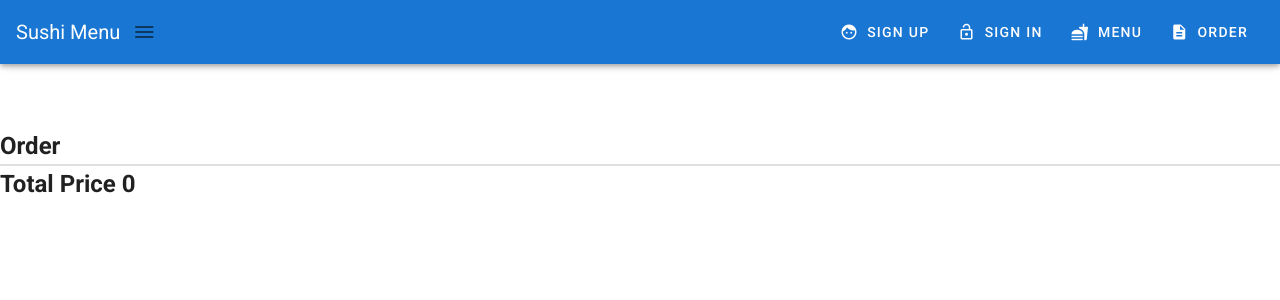
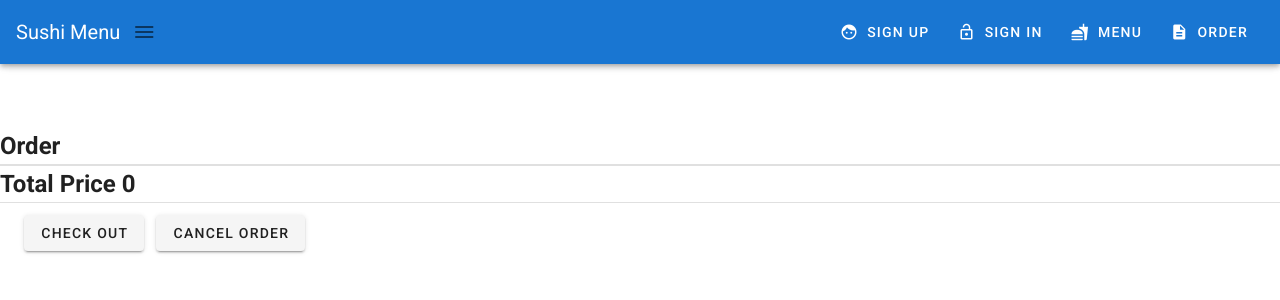
Before and after one commit to Jamie95187/vue-menu, a Vue app: page /Order in a window 1280 px wide. Shown: the top 300 px of the page. Built offline with nearby package versions, Linux system fonts and the light colour scheme; what vue-textarea-autosize would draw is missing.

Commit message:
add check out and cancel order button on the order page

```diff
--- a/src/views/Order.vue
+++ b/src/views/Order.vue
@@ -11,6 +11,19 @@
     </v-list>
     <v-divider></v-divider>
     <h2>Total Price {{ totalPrice }}</h2>
+    <v-divider></v-divider>
+    <v-row class="ma-3">
+      <v-column>
+        <v-btn type="submit" :disabled="loading" :loading="loading" class="mx-3">
+          Check Out
+        </v-btn>
+      </v-column>
+      <v-column>
+        <v-btn :disabled="loading" :loading="loading">
+          Cancel Order
+        </v-btn>
+      </v-column>
+    </v-row>
   </v-main>
 </template>
 
@@ -22,6 +35,9 @@
       },
       totalPrice () {
         return this.$store.getters.totalPrice
+      },
+      loading () {
+        return this.$store.getters.loading
       }
     }
   }
```
